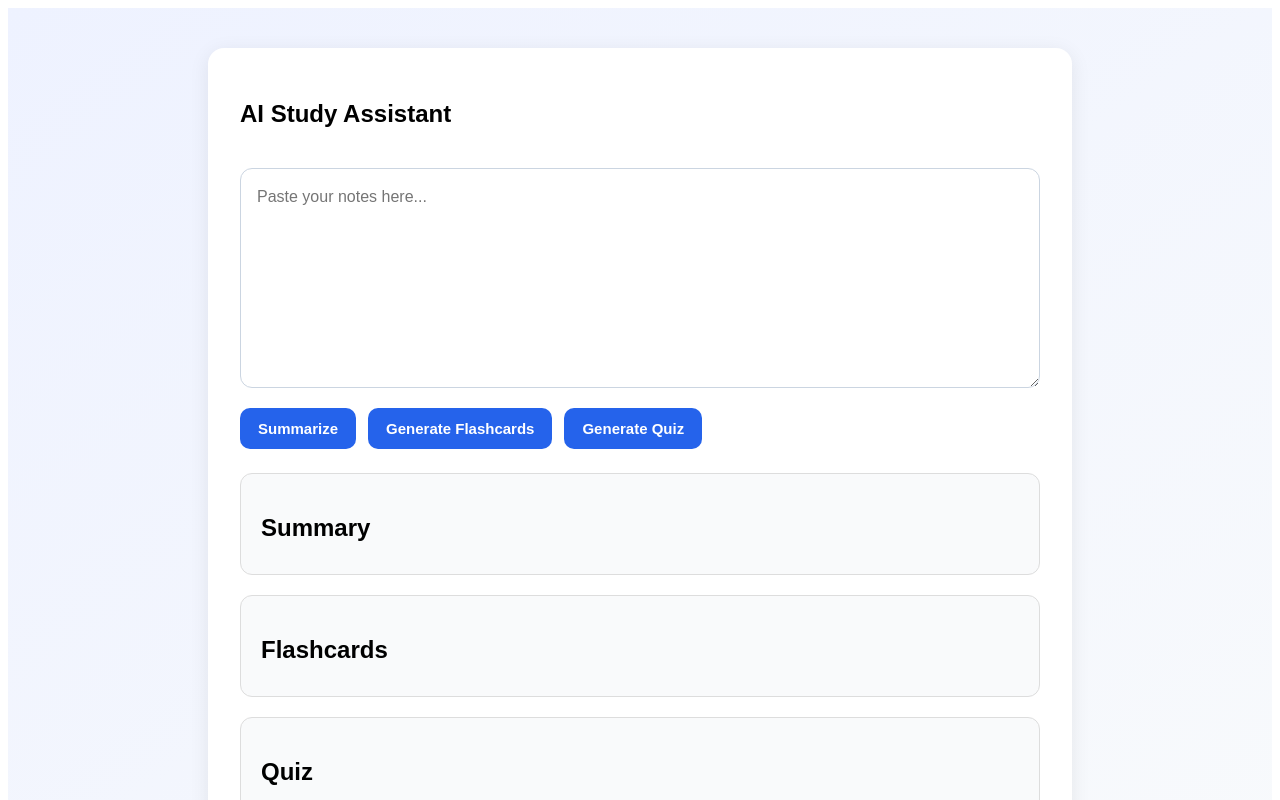
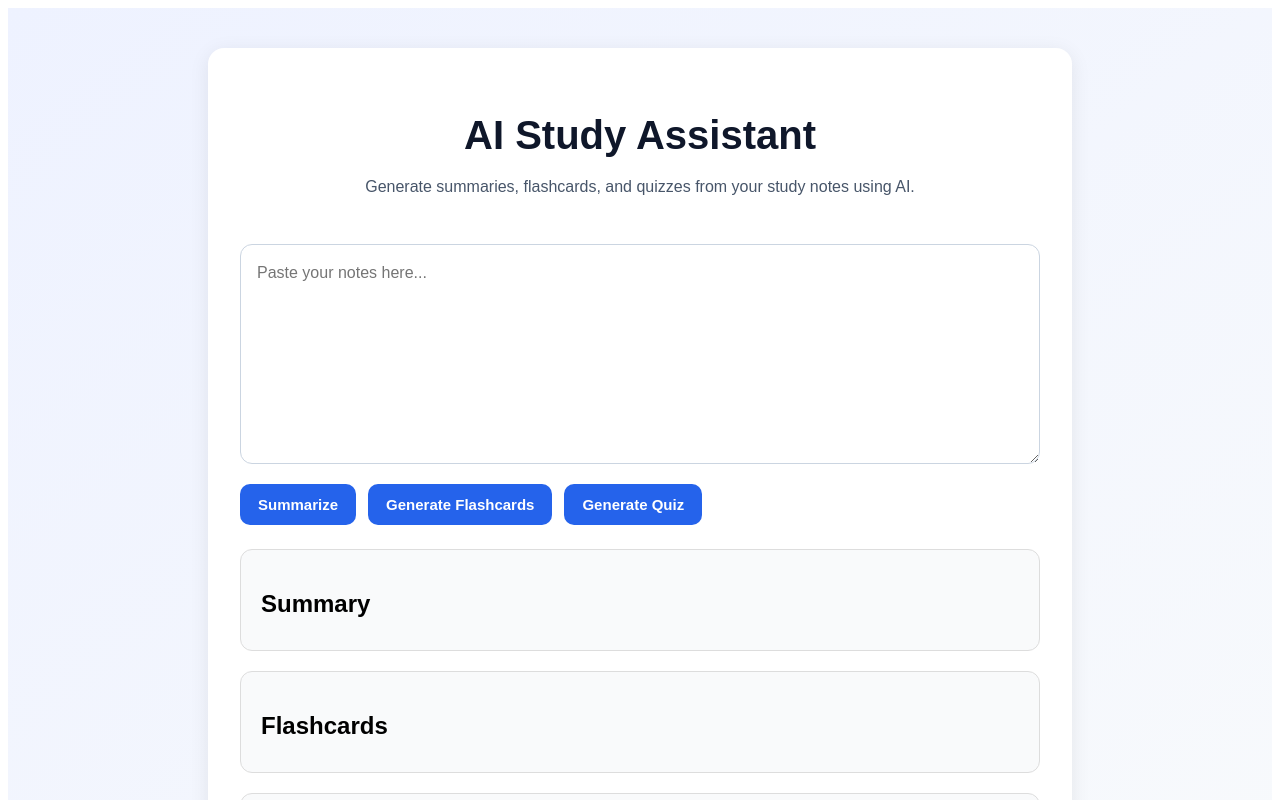
Before and after one commit to tohma-k/ai-study-assistant, a React (Vite) app: page / in a window 1280 px wide. Shown: the top 800 px of the page. Built offline with nearby package versions, Linux system fonts and the light colour scheme.

Commit message:
Improve title visual

```diff
--- a/src/App.css
+++ b/src/App.css
@@ -9,6 +9,23 @@
     #f8fafc
   );
   font-family: Arial, sans-serif;
+}
+
+.hero {
+  text-align: center;
+  margin-bottom: 24px;
+}
+
+.hero h1 {
+  font-size: 2.5rem;
+  margin-bottom: 10px;
+  color: #0f172a;
+}
+
+.hero p {
+  color: #475569;
+  font-size: 1rem;
+  line-height: 1.6;
 }
 
 .card {
--- a/src/App.jsx
+++ b/src/App.jsx
@@ -108,7 +108,14 @@ function App() {
   return (
     <main className="app">
       <section className="card">
-        <h1>AI Study Assistant</h1>
+        <header className="hero">
+          <h1>AI Study Assistant</h1>
+
+          <p>
+            Generate summaries, flashcards, and quizzes
+            from your study notes using AI.
+          </p>
+        </header>
 
         <textarea
           placeholder="Paste your notes here..."
```
